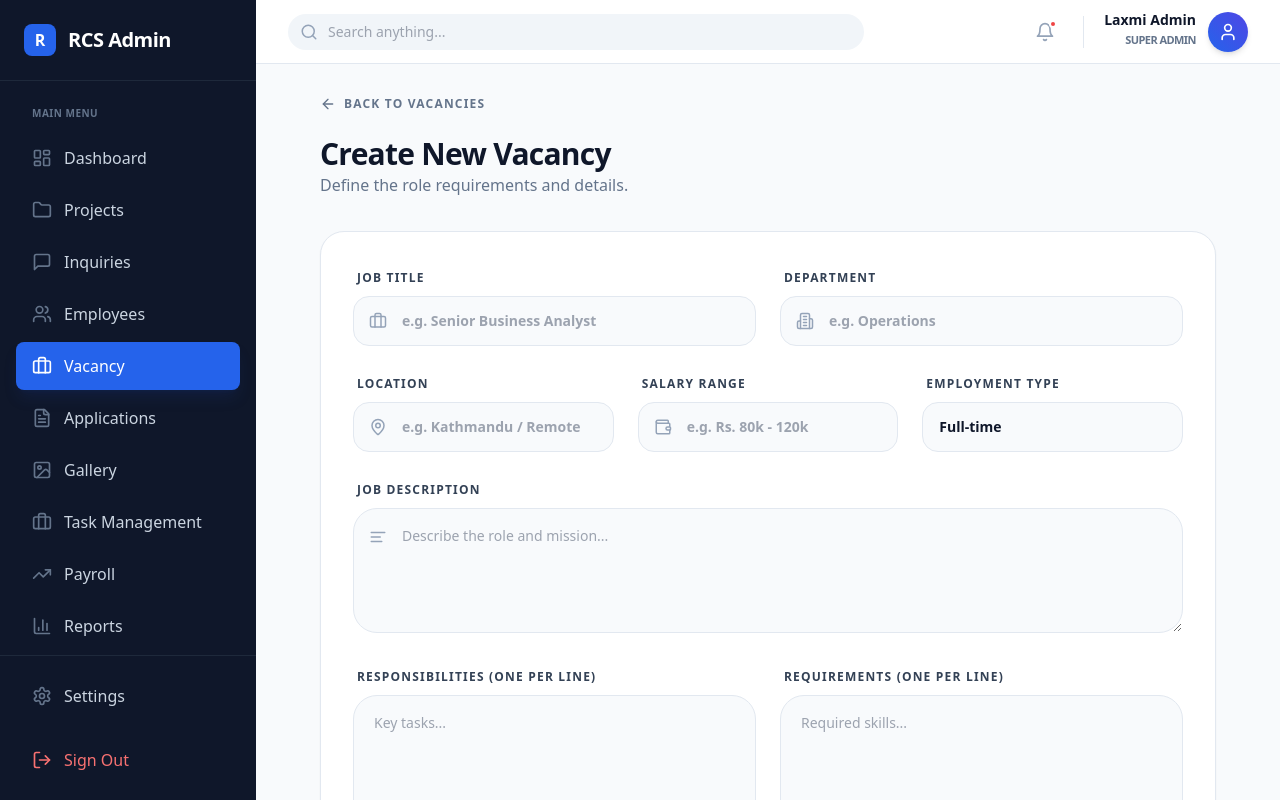
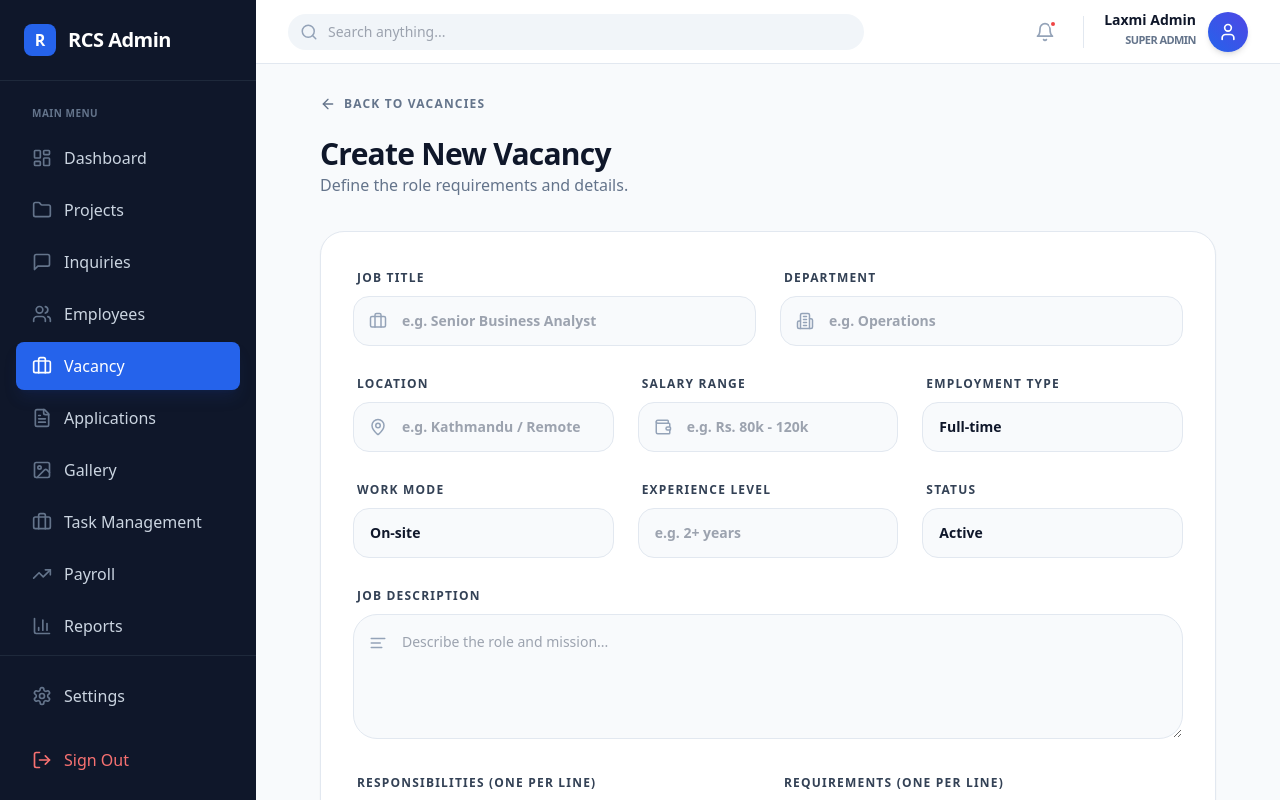
Before and after one commit to officialalex0418-dev/rcs, a React (Vite) app in the folder my-website/: page /admin/careers/new in a window 1280 px wide. Built offline with nearby package versions, Linux system fonts and the light colour scheme; sample sign-in values are in the browser's storage.

Commit message:
Fixed vacancy publishing issues, added missing fields, and improved error handling

```diff
--- a/my-website/src/admin/pages/JobForm.jsx
+++ b/my-website/src/admin/pages/JobForm.jsx
@@ -17,6 +17,7 @@ const JobForm = () => {
     description: '',
     requirements: '',
     responsibilities: '',
+    benefits: '',
     status: 'Active'
   });
 
@@ -24,7 +25,10 @@ const JobForm = () => {
     if (id) {
       const fetchJob = async () => {
         try {
-          const backendUrl = import.meta.env.VITE_API_URL || '';
+          let backendUrl = import.meta.env.VITE_API_URL || '';
+          if (backendUrl.endsWith('/')) {
+            backendUrl = backendUrl.slice(0, -1);
+          }
           const token = localStorage.getItem('rcs_admin_token');
           const response = await fetch(`${backendUrl}/api/careers/jobs?admin=true`, {
              headers: { 'Authorization': `Bearer ${token}` }
@@ -35,10 +39,13 @@ const JobForm = () => {
             if (job) {
               setFormData({
                 ...job,
-                requirements: job.requirements.join('\n'),
-                responsibilities: job.responsibilities.join('\n')
+                requirements: Array.isArray(job.requirements) ? job.requirements.join('\n') : '',
+                responsibilities: Array.isArray(job.responsibilities) ? job.responsibilities.join('\n') : '',
+                benefits: Array.isArray(job.benefits) ? job.benefits.join('\n') : ''
               });
             }
+          } else {
+            console.error('Failed to fetch job:', data.message);
           }
         } catch (err) {
           console.error('Failed to fetch job:', err);
@@ -53,18 +60,30 @@ const JobForm = () => {
     setLoading(true);
 
     try {
-      const backendUrl = import.meta.env.VITE_API_URL || '';
+      let backendUrl = import.meta.env.VITE_API_URL || '';
+      if (backendUrl.endsWith('/')) {
+        backendUrl = backendUrl.slice(0, -1);
+      }
+
       const token = localStorage.getItem('rcs_admin_token');
+      if (!token) {
+        alert('Session expired. Please login again.');
+        navigate('/admin/login');
+        return;
+      }
 
       const payload = {
         ...formData,
-        requirements: formData.requirements.split('\n').filter(r => r.trim()),
-        responsibilities: formData.responsibilities.split('\n').filter(r => r.trim()),
+        requirements: typeof formData.requirements === 'string' ? formData.requirements.split('\n').filter(r => r.trim()) : formData.requirements,
+        responsibilities: typeof formData.responsibilities === 'string' ? formData.responsibilities.split('\n').filter(r => r.trim()) : formData.responsibilities,
+        benefits: typeof formData.benefits === 'string' ? formData.benefits.split('\n').filter(b => b.trim()) : formData.benefits,
         slug: formData.title.toLowerCase().replace(/ /g, '-').replace(/[^\w-]+/g, '') + '-' + Date.now().toString().slice(-4)
       };
 
       const url = id ? `${backendUrl}/api/careers/jobs/${id}` : `${backendUrl}/api/careers/jobs`;
       const method = id ? 'PUT' : 'POST';
+
+      console.log(`Submitting to ${url} using ${method}`, payload);
 
       const response = await fetch(url, {
         method,
@@ -75,11 +94,23 @@ const JobForm = () => {
         body: JSON.stringify(payload)
       });
 
+      const text = await response.text();
+      let data;
+      try {
+        data = JSON.parse(text);
+      } catch (parseErr) {
+        console.error('Failed to parse response as JSON:', text);
+        throw new Error('Server returned an invalid response. Please check if the backend is running.');
+      }
+
       if (response.ok) {
         navigate('/admin/careers');
+      } else {
+        alert(data.message || 'Failed to save job');
       }
     } catch (err) {
       console.error('Failed to save job:', err);
+      alert(`Error: ${err.message}`);
     } finally {
       setLoading(false);
     }
@@ -175,6 +206,46 @@ const JobForm = () => {
                   <option>Part-time</option>
                   <option>Contract</option>
                   <option>Internship</option>
+                  <option>Freelance</option>
+                </select>
+              </div>
+            </div>
+
+            <div className="grid grid-cols-1 md:grid-cols-3 gap-6">
+              <div className="space-y-2">
+                <label className="text-xs font-black text-slate-700 uppercase tracking-widest ml-1">Work Mode</label>
+                <select
+                  className="w-full px-4 py-3.5 bg-slate-50 border border-slate-200 rounded-2xl outline-none focus:ring-4 focus:ring-blue-500/10 focus:border-blue-500 transition-all text-sm font-bold appearance-none cursor-pointer"
+                  value={formData.workMode}
+                  onChange={(e) => setFormData({...formData, workMode: e.target.value})}
+                >
+                  <option>On-site</option>
+                  <option>Remote</option>
+                  <option>Hybrid</option>
+                </select>
+              </div>
+
+              <div className="space-y-2">
+                <label className="text-xs font-black text-slate-700 uppercase tracking-widest ml-1">Experience Level</label>
+                <input
+                  className="w-full px-4 py-3.5 bg-slate-50 border border-slate-200 rounded-2xl outline-none focus:ring-4 focus:ring-blue-500/10 focus:border-blue-500 transition-all text-sm font-bold"
+                  placeholder="e.g. 2+ years"
+                  value={formData.experienceLevel}
+                  onChange={(e) => setFormData({...formData, experienceLevel: e.target.value})}
+                />
+              </div>
+
+              <div className="space-y-2">
+                <label className="text-xs font-black text-slate-700 uppercase tracking-widest ml-1">Status</label>
+                <select
+                  className="w-full px-4 py-3.5 bg-slate-50 border border-slate-200 rounded-2xl outline-none focus:ring-4 focus:ring-blue-500/10 focus:border-blue-500 transition-all text-sm font-bold appearance-none cursor-pointer"
+                  value={formData.status}
+                  onChange={(e) => setFormData({...formData, status: e.target.value})}
+                >
+                  <option>Active</option>
+                  <option>Draft</option>
+                  <option>Closed</option>
+                  <option>Archived</option>
                 </select>
               </div>
             </div>
@@ -216,6 +287,17 @@ const JobForm = () => {
                 />
               </div>
             </div>
+
+            <div className="space-y-2">
+              <label className="text-xs font-black text-slate-700 uppercase tracking-widest ml-1">Benefits (One per line)</label>
+              <textarea
+                rows="4"
+                className="w-full px-5 py-4 bg-slate-50 border border-slate-200 rounded-3xl outline-none focus:ring-4 focus:ring-blue-500/10 focus:border-blue-500 transition-all text-sm font-medium leading-relaxed"
+                placeholder="Perks and benefits..."
+                value={formData.benefits}
+                onChange={(e) => setFormData({...formData, benefits: e.target.value})}
+              />
+            </div>
           </div>
 
           <div className="flex justify-end gap-3">
```
Also changed, not shown: 2 other files (tests, documents, lock files or other folders).
